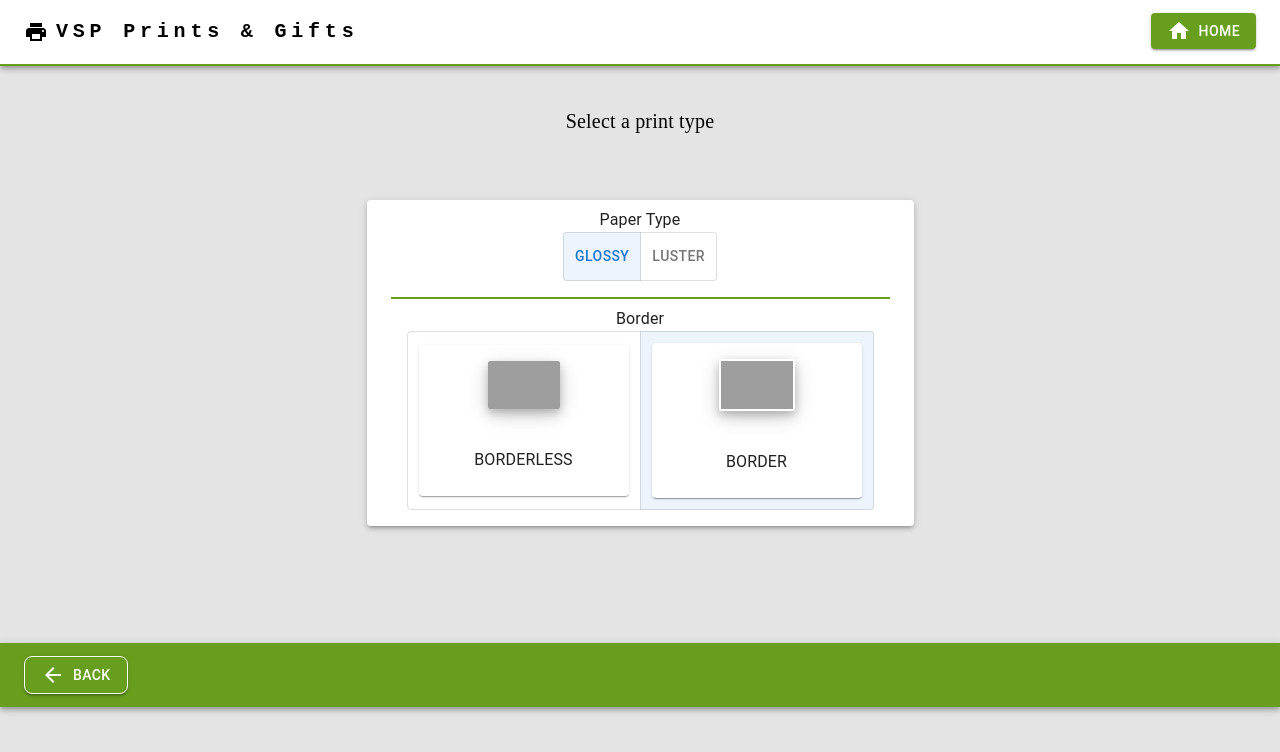
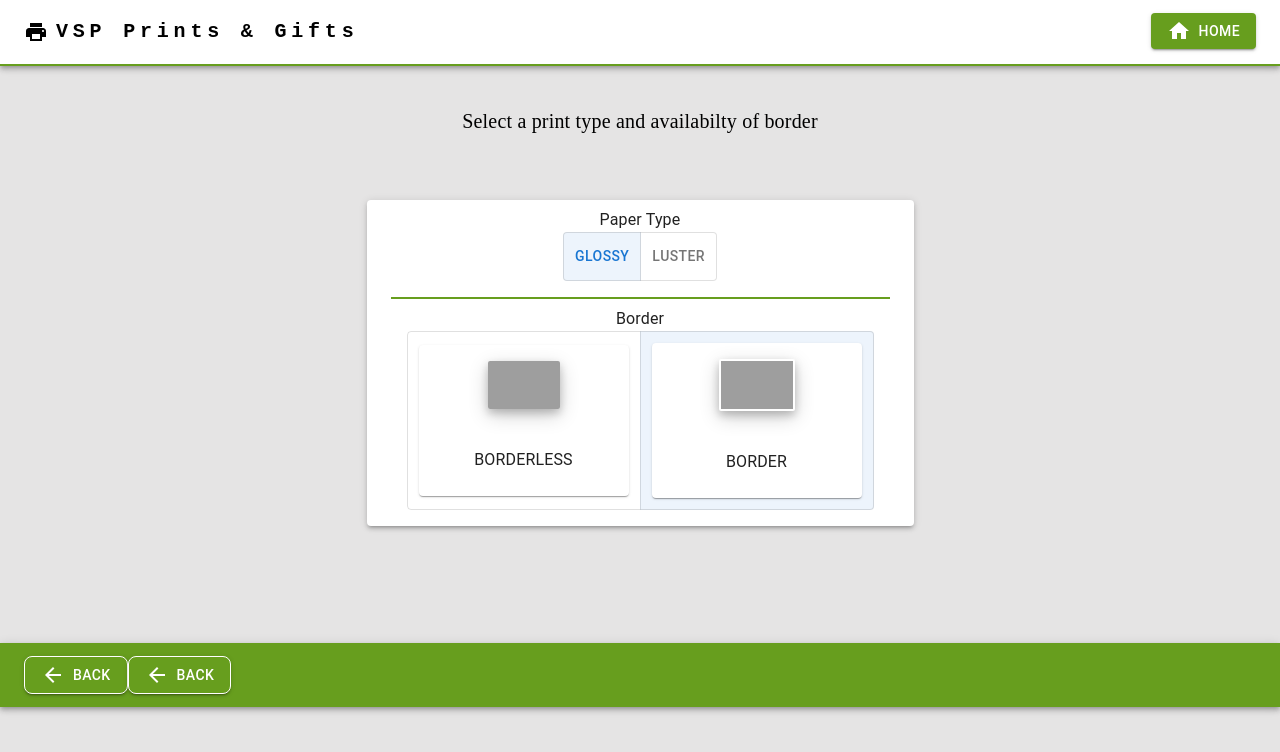
Before and after one commit to vishnusureshperumbavoor/react_redux_ecommerce, a React (Create React App) app: page /1699354943666 in a window 1280 px wide. Shown: the top 752 px of the page. Built offline with nearby package versions, Linux system fonts and the light colour scheme; grey boxes are pictures that could not be loaded; the HTML template or start-up script is replaced by a standard one.

Commit message:
footer button appearing after checking router id

```diff
--- a/src/App.js
+++ b/src/App.js
@@ -9,12 +9,10 @@ function App() {
   return (
     <div className="App">
       <Router>
-        <Navbar className="navbar"c/>
         <Routes>
           <Route path="/" element={<PrintSize />} />
           <Route path="/:id" element={<PrintType />} />
         </Routes>
-        <Footer className="footer"/>
       </Router>
     </div>
   );
--- a/src/components/Footer.jsx
+++ b/src/components/Footer.jsx
@@ -4,8 +4,10 @@ import Toolbar from "@mui/material/Toolbar";
 import Container from "@mui/material/Container";
 import Button from "@mui/material/Button";
 import ArrowBackIcon from "@mui/icons-material/ArrowBack";
+import { useParams } from 'react-router-dom';
 
 function Footer() {
+  const {id} = useParams();
   return (
     <div>
       <AppBar position="static" sx={{ background: "#679e1e" }}>
@@ -18,6 +20,15 @@ function Footer() {
               <ArrowBackIcon sx={{ mr: 1 }} />
               Back
             </Button>
+            {id && (
+              <Button
+                sx={{ background: "#679e1e", border: 1, borderRadius: 2 }}
+                variant="contained"
+              >
+                <ArrowBackIcon sx={{ mr: 1 }} />
+                Back
+              </Button>
+            )}
           </Toolbar>
         </Container>
       </AppBar>
--- a/src/components/PrintSize.jsx
+++ b/src/components/PrintSize.jsx
@@ -8,6 +8,8 @@ import { productData } from "../data/data";
 
 function PrintSize() {
   return (
+    <>
+    <Navbar/>
       <div style={{ minHeight: "537px" }}>
         <Container maxWidth="xl">
           <Box sx={{ borderBottom: 2, borderColor: "#679e1e" }}>
@@ -17,13 +19,15 @@ function PrintSize() {
               Select a print size
             </Typography>
           </Box>
-        <Box sx={{ display: "flex", flexDirection: "row", mt: 2}}>
+          <Box sx={{ display: "flex", flexDirection: "row", mt: 2 }}>
             {productData.map((product, index) => (
               <ImageCard key={index} product={product} />
             ))}
           </Box>
         </Container>
       </div>
+      <Footer/>
+    </>
   );
 }
 
--- a/src/components/PrintType.jsx
+++ b/src/components/PrintType.jsx
@@ -38,13 +38,15 @@ function PrintType() {
     return <NotFound />;
   }
   return (
+    <>
+    <Navbar/>
       <div style={{ minHeight: "537px" }}>
         <Container>
           <Box>
             <Typography
               sx={{ mt: 5, mb: 8, fontFamily: "Times New Roman", fontSize: 20 }}
             >
-            Select a print type
+              Select a print type and availabilty of border
             </Typography>
           </Box>
           <Box
@@ -146,6 +148,8 @@ function PrintType() {
           </Box>
         </Container>
       </div>
+      <Footer/>
+    </>
   );
 }
 
```
Lines whose indentation alone changed are shown as unchanged.
